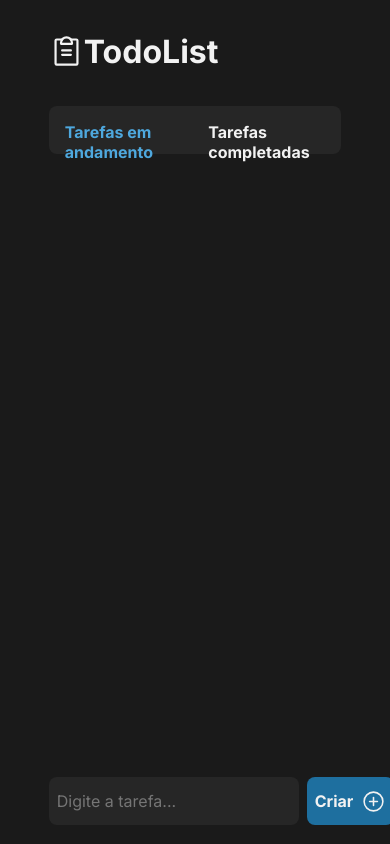
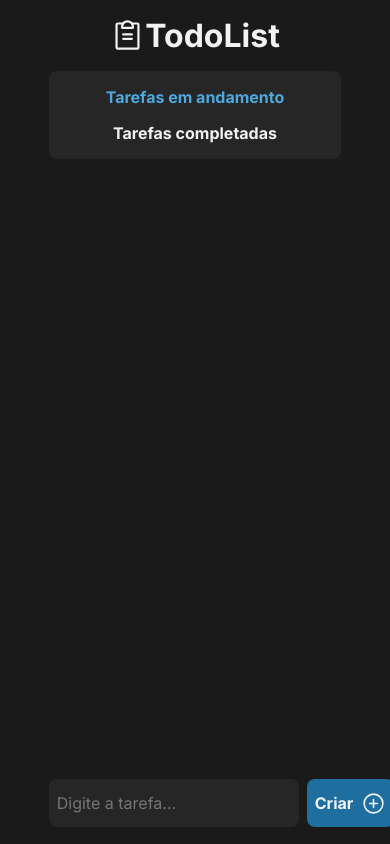
Before and after one commit to SilasSilvaa/TodoList, a React (Vite) app: page / in a window 390 px wide. Built offline with nearby package versions, Linux system fonts and the light colour scheme.

Commit message:
Ajuste de responsividade

```diff
--- a/src/components/Header/styles.ts
+++ b/src/components/Header/styles.ts
@@ -1,4 +1,6 @@
 import styled from "styled-components";
+import { device } from "../../styles/theme/default";
+
 
 
 export const TextHeader = styled.div`
@@ -6,4 +8,9 @@ export const TextHeader = styled.div`
     align-items: center;
     margin: 2rem 0;
 
+@media ${device.tablet}{
+    display: flex;
+    justify-content: center;
+    margin: 1rem 0;
+}
 `
--- a/src/components/LinkRedirect/styles.ts
+++ b/src/components/LinkRedirect/styles.ts
@@ -1,10 +1,9 @@
 import styled from "styled-components";
+import { device } from "../../styles/theme/default";
 
 
 export const LinkPage = styled.div`
     display: flex;
-    height: 3rem;
-    margin: .2rem 0;
     padding: 1rem;
     border-radius: 8px;
     background: ${props => props.theme["gray-500"]};
@@ -24,4 +23,16 @@ export const LinkPage = styled.div`
             color: ${props => props.theme.blue};
         }
     }
+
+
+    @media ${device.tablet}{
+
+    align-items: center;
+    justify-content: center;
+    }
+
+    @media ${device.smartphone}{
+        flex-direction: column;
+    }
+
 `
--- a/src/pages/Home/styles.ts
+++ b/src/pages/Home/styles.ts
@@ -16,8 +16,6 @@ export const Content = styled.div`
     overflow-y: auto;
     overflow-x: none;
     span{
-        /* font-size: 1.2rem; */
-        /* font-weight: bold; */
         margin: auto;
     }
 
--- a/src/styles/theme/default.ts
+++ b/src/styles/theme/default.ts
@@ -14,3 +14,14 @@ export const defaultTheme = {
     'blue': '#4EA8DE',
     'blue-dark': ' #1E6F9F',
 }
+
+const size = {
+    sm: '525px',
+    md: '768px',
+}
+
+export const device = {
+    smartphone: `(max-width: ${size.sm})`,
+    tablet: `(max-width: ${size.md})`
+
+}
```
